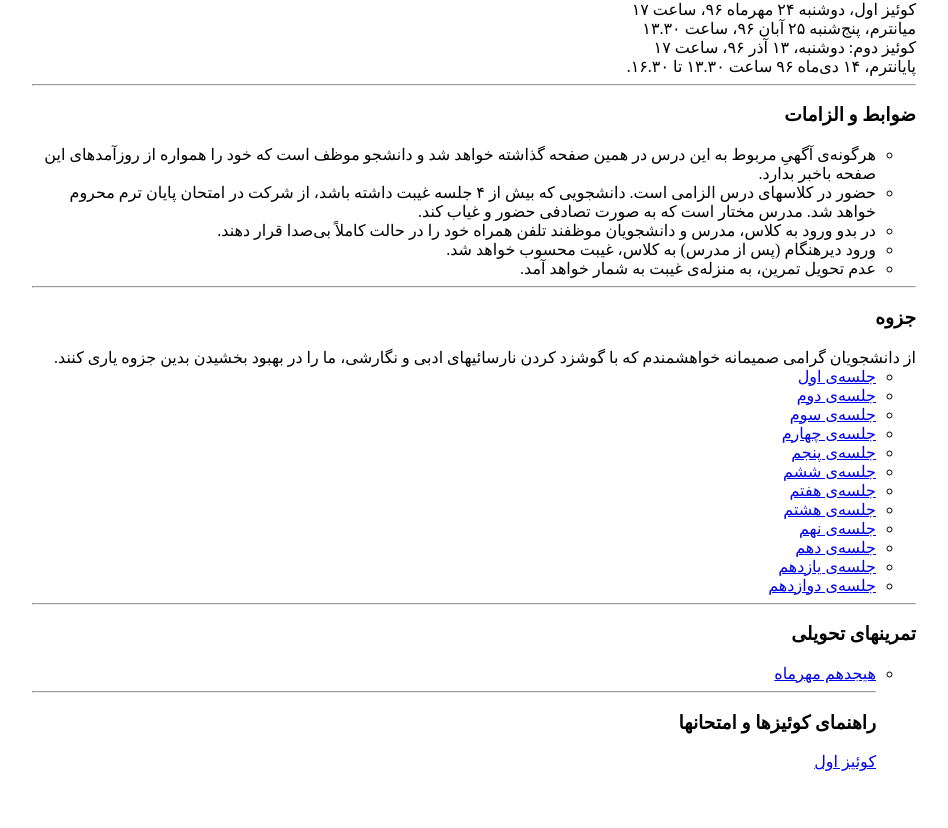
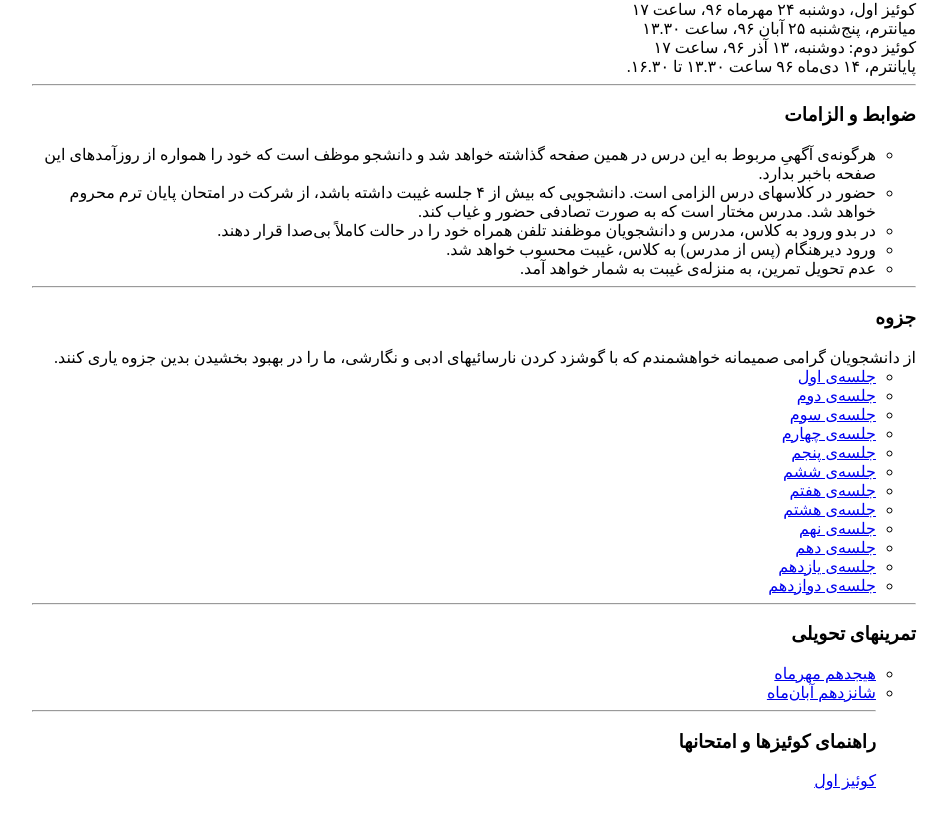
Before and after one commit to mohsen-Khani/riyazi2, a plain HTML site: page index.html in a window 1280 px wide. Shown: the part 1039-1867 px from the top of the page, without its empty margins (146-1094 px from the left). Drawn offline with nearby package versions, Linux system fonts and the light colour scheme; some packages are replaced by stand-ins of ours; a web font is replaced by a local one.

Commit message:
tam16aban

```diff
--- a/index.html
+++ b/index.html
@@ -219,6 +219,9 @@ TA
 <li>
 <a href="riyazi2-tam18mehr.pdf"> هیجدهم مهرماه</a>
 </li>
+	<li>
+<a href="riyazi2tam16Aban.pdf"> شانزدهم آبان‌ماه</a>
+</li>
 <hr>
 	<h3>
 راهنمای کوئیزها و امتحانها
```
